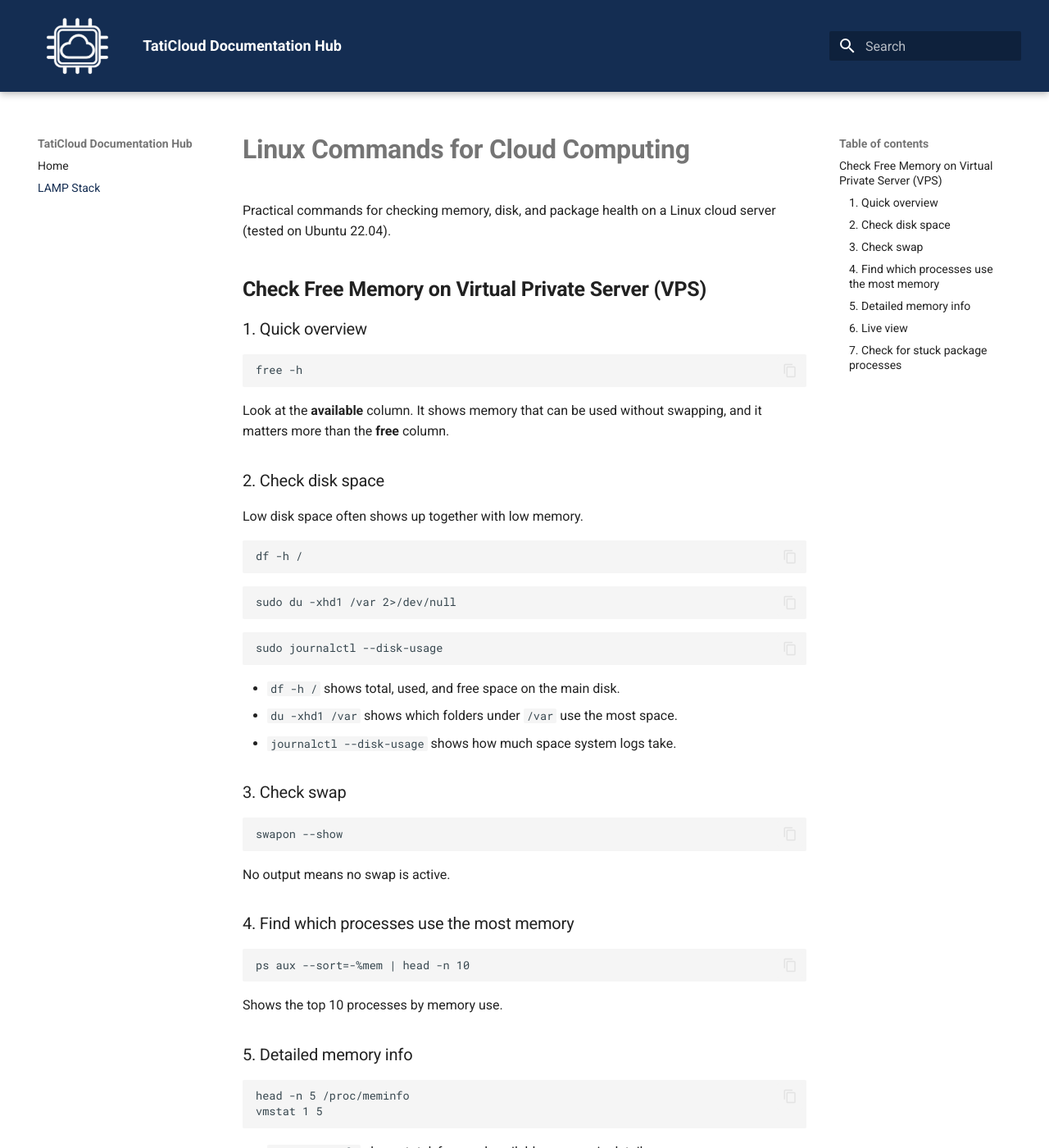
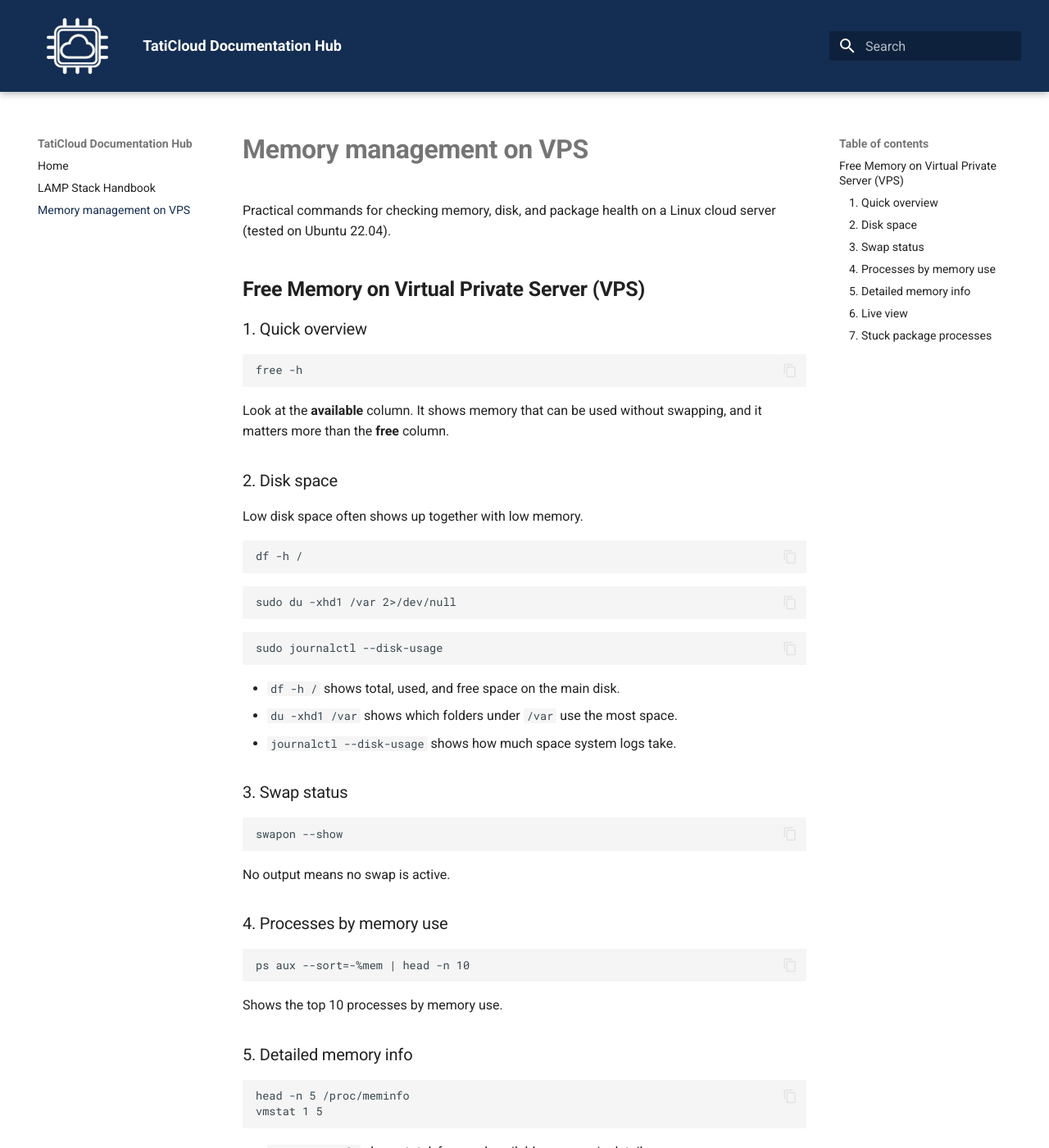
Before and after one commit to TatiCloud/taticloud-tech-writing, an MkDocs documentation site: the page built from docs/memory-mng.md, in a window 1280 px wide and 1400 px high. Shown: the whole window at 82% size. Built offline with MkDocs 1.6.1 and Material for MkDocs 9.7.7, drawn with Linux system fonts in a browser that asks for light colours; some of the changed text lies outside the part shown.

Commit message:
Link to site updated to linux-handbook

````diff
--- a/docs/lamp-stack.md
+++ b/docs/memory-mng.md
@@ -1,8 +1,8 @@
-# **Linux Commands for Cloud Computing**
+# **Memory management on VPS**
 
 Practical commands for checking memory, disk, and package health on a Linux cloud server (tested on Ubuntu 22.04).
 
-## **Check Free Memory on Virtual Private Server (VPS)**
+## **Free Memory on Virtual Private Server (VPS)**
 
 ### 1. Quick overview
 
@@ -12,7 +12,7 @@ free -h
 
 Look at the **available** column. It shows memory that can be used without swapping, and it matters more than the **free** column.
 
-### 2. Check disk space
+### 2. Disk space
 
 Low disk space often shows up together with low memory.
 
@@ -32,7 +32,7 @@ sudo journalctl --disk-usage
 - `du -xhd1 /var` shows which folders under `/var` use the most space.
 - `journalctl --disk-usage` shows how much space system logs take.
 
-### 3. Check swap
+### 3. Swap status
 
 ```bash
 swapon --show
@@ -40,7 +40,7 @@ swapon --show
 
 No output means no swap is active.
 
-### 4. Find which processes use the most memory
+### 4. Processes by memory use
 
 ```bash
 ps aux --sort=-%mem | head -n 10
@@ -66,7 +66,7 @@ top
 
 Press **M** to sort by memory and **q** to quit.
 
-### 7. Check for stuck package processes
+### 7. Stuck package processes
 
 ```bash
 ps aux | grep -E "apt|dpkg"
--- a/mkdocs.yml
+++ b/mkdocs.yml
@@ -1,5 +1,5 @@
 site_name: TatiCloud Documentation Hub
-site_url: https://TatiCloud.github.io/linux-memory-commands/
+site_url: https://TatiCloud.github.io/linux-handbook/
 
 theme:
   name: material
@@ -13,7 +13,8 @@ theme:
 
 nav:
   - Home: index.md
-  - LAMP Stack: lamp-stack.md
+  - LAMP Stack Handbook: lamp-commands.md
+  - Memory management on VPS: memory-mng.md
 
 extra_css:
   - stylesheets/extra.css
````
Also changed, not shown: docs/lamp-commands.md (added, +116 -0 lines).
